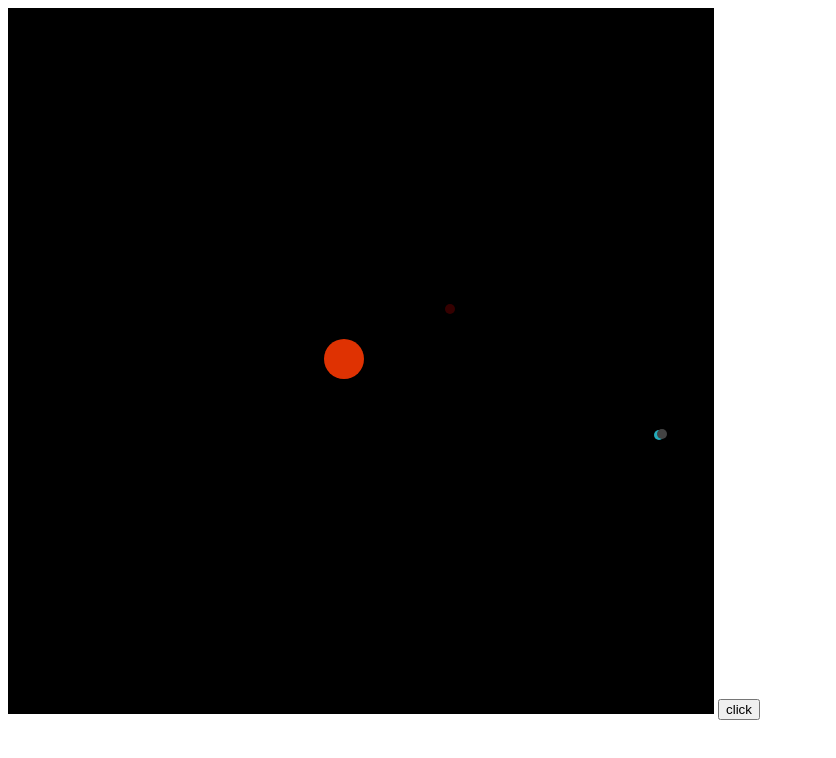
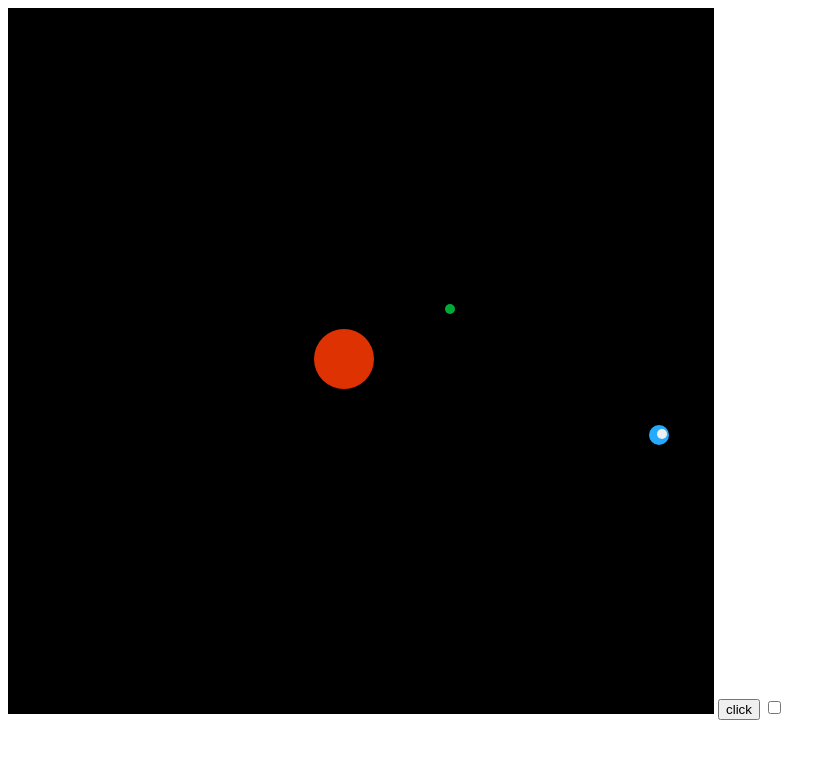
Before and after one commit to kaamilc/GravitySim, a website: page src/index.html in a window 1280 px wide. Shown: the whole page, without its empty margins (0-836 px from the left). Drawn offline with Linux system fonts and the light colour scheme.

Commit message:
dodanie checkboxa

```diff
--- a/src/index.html
+++ b/src/index.html
@@ -12,5 +12,6 @@
     </canvas>
     <script src="vector.js"></script>
     <button onclick="button()"> click </button>
+    <input type="checkbox" id="check" onclick="ifcheck()">
 </body>
 </html>
--- a/src/vector.js
+++ b/src/vector.js
@@ -94,27 +94,27 @@ class GravityfallProg{
                 Position: new Vector(0, 0),
                 Velocity: new Vector(0, -0.01),
                 Color: "rgb(223, 50, 2)",
-                Radius: 20
+                Radius: 30
             },
             {
                 Mass: 5e-2,
                 Position: new Vector(-20, 0),
                 Velocity: new Vector(0, 0.3),
-                Color: "rgb(36, 171, 186)",
-                Radius: 5
+                Color: "rgb(36, 171, 255)",
+                Radius: 10
             },
             {
                 Mass: 3e-9,
                 Position: new Vector(-22, 2),
                 Velocity: new Vector(0.04, 0.35),
-                Color: "rgb(67, 67, 67)",
+                Color: "rgb(240, 240, 240)",
                 Radius: 5
             },
             {
                 Mass: 1e-9,
                 Position: new Vector(-10, 0),
                 Velocity: new Vector(0, 0.4),
-                Color: "rgb(53, 0, 0)",
+                Color: "rgb(0, 170, 53)",
                 Radius: 5
             },
         ];
@@ -126,7 +126,9 @@ class GravityfallProg{
     iter() {
        // while(t < 10){
             ctx.fillStyle = "black";
-            ctx.fillRect(0, 0, canvas.width, canvas.height);
+            if(ifcheck() != true){
+                ctx.fillRect(0, 0, canvas.width, canvas.height);
+            }
             for(var i = 0; i < StepsPerFarme; i++){
                 this.points = this.Rk4Step(this.points, this.dt);
             }
@@ -308,6 +310,13 @@ function button(){
     newprog.print()
 }
 
+function ifcheck(){
+    var cb = document.getElementById("check")
+    if(cb.checked){
+        return true
+    }
+}
+
 // module.exports = {
 //     Vector:Vector,
 //     GravityfallProg: GravityfallProg
```
